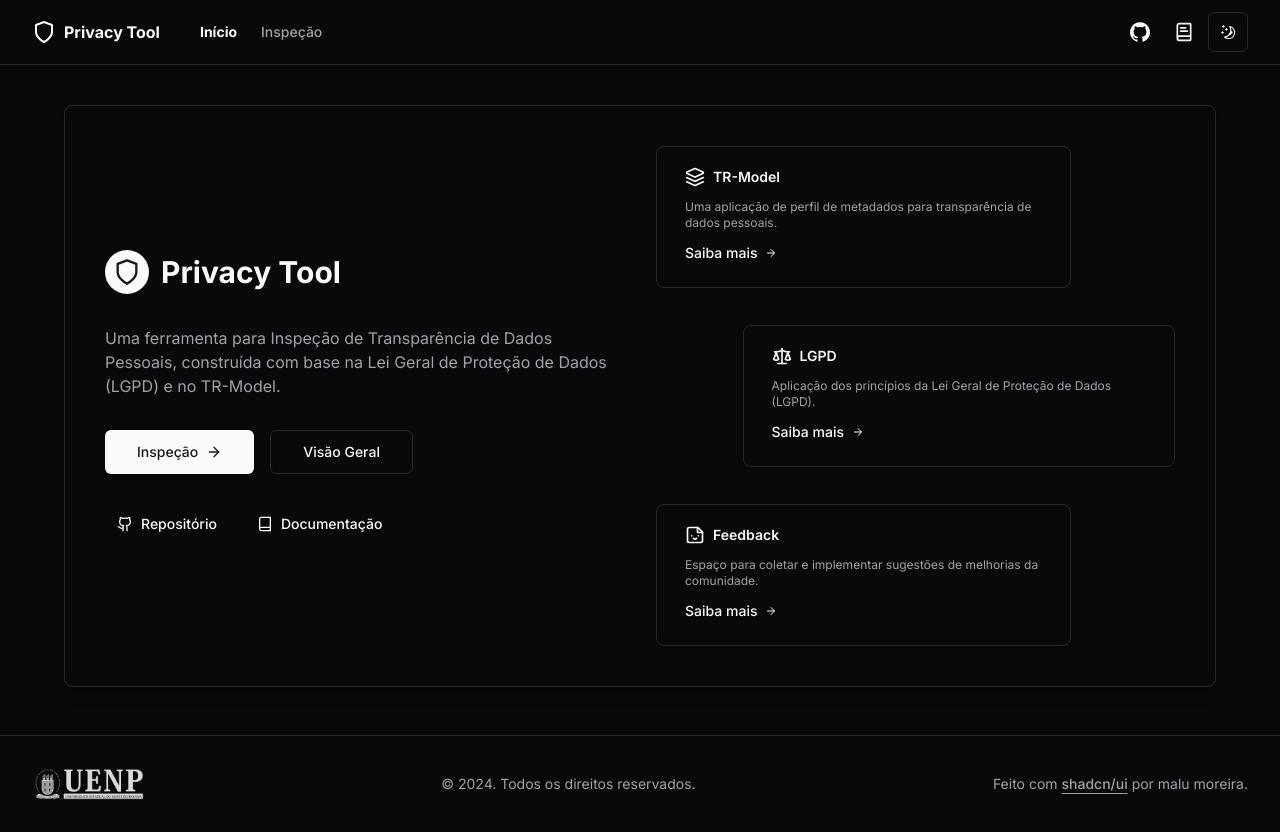
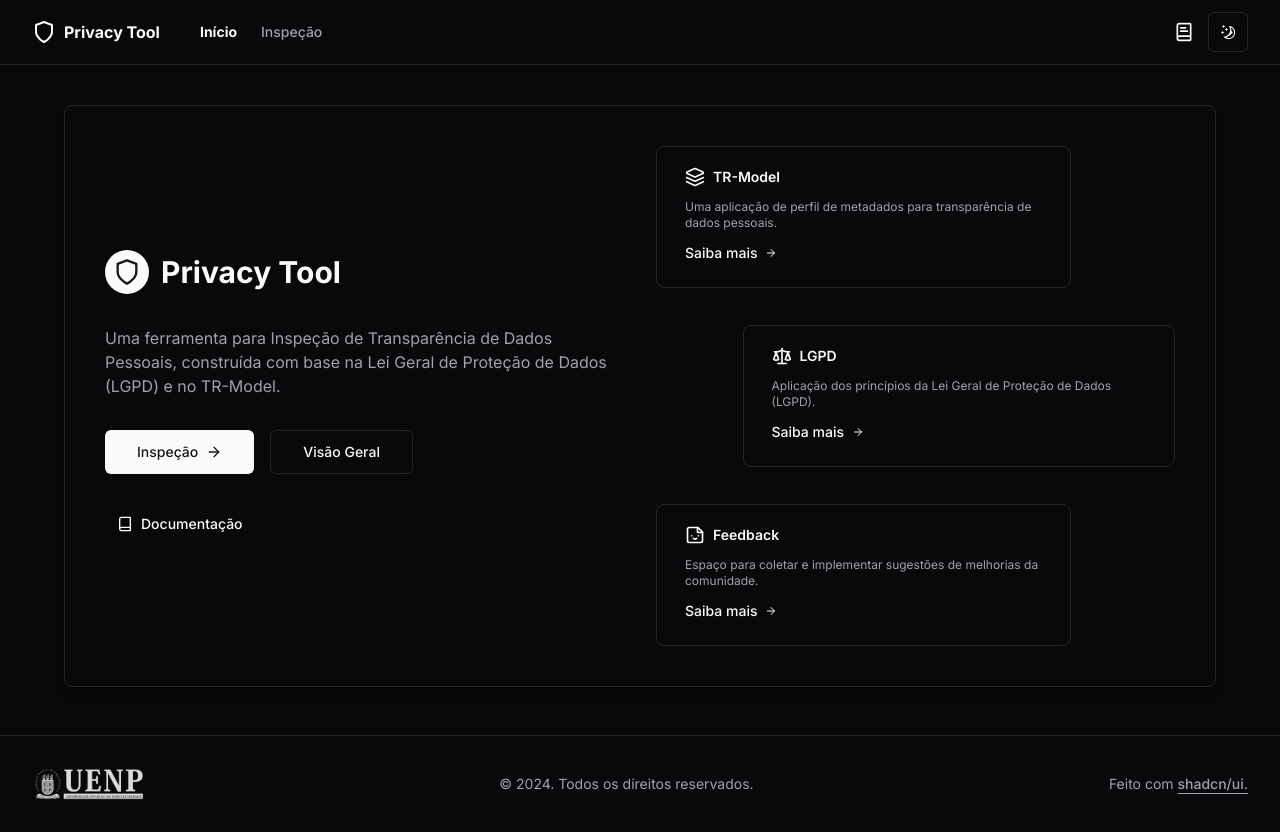
Before and after one commit to malumsz/tcc, a Next.js app: page / in a window 1280 px wide. Built offline with nearby package versions, Linux system fonts and the light colour scheme.

Commit message:
temporary changes

```diff
--- a/components/footer.tsx
+++ b/components/footer.tsx
@@ -45,9 +45,9 @@ export function Footer() {
             rel="noopener noreferrer"
             className="font-medium underline underline-offset-4"
           >
-            shadcn/ui
+            shadcn/ui.
           </a>{" "}
-          por malu moreira.
+          {/*por malu moreira.*/}
         </p>
       </div>
     </footer>
--- a/components/hero-section.tsx
+++ b/components/hero-section.tsx
@@ -79,12 +79,12 @@ export function HeroSectionComponent() {
                 transition={{ delay: 0.6, duration: 0.5 }}
                 className="flex gap-4"
               >
-                <Link href="https://github.com/malumsz/tcc" target="_blank">
+                {/*<Link href="https://github.com/malumsz/tcc" target="_blank">
                   <Button variant="ghost" size="sm" className="hover:bg-primary/10">
                     <Github className="mr-2 h-4 w-4" />
                     Repositório
                   </Button>
-                </Link>
+                </Link> ##botao repositorio card principal## */}
                 <Link href="https://github.com/malumsz/tcc/blob/main/Documentation.pdf" target="_blank">
                   <Button variant="ghost" size="sm" className="hover:bg-primary/10">
                     <Book className="mr-2 h-4 w-4" />
--- a/components/site-header.tsx
+++ b/components/site-header.tsx
@@ -13,7 +13,7 @@ export function SiteHeader() {
         <MainNav items={siteConfig.mainNav} />
         <div className="flex flex-1 items-center justify-end space-x-4">
           <nav className="flex items-center space-x-1">
-            <Link
+            {/*<Link
               href={siteConfig.links.github}
               target="_blank"
               rel="noreferrer"
@@ -27,7 +27,7 @@ export function SiteHeader() {
                 <Icons.gitHub className="size-5" />
                 <span className="sr-only">GitHub</span>
               </div>
-            </Link>
+            </Link> ##icon do github na navbar##*/}
             <Link
               href={siteConfig.links.twitter}
               target="_blank"
--- a/config/site.ts
+++ b/config/site.ts
@@ -16,7 +16,7 @@ export const siteConfig = {
   ],
   links: {
     twitter: "https://github.com/malumsz/tcc/blob/main/Documentation.pdf",
-    github: "https://github.com/malumsz/tcc",
+    //github: "https://github.com/malumsz/tcc",
     docs: "https://ui.shadcn.com",
   },
 }
```
